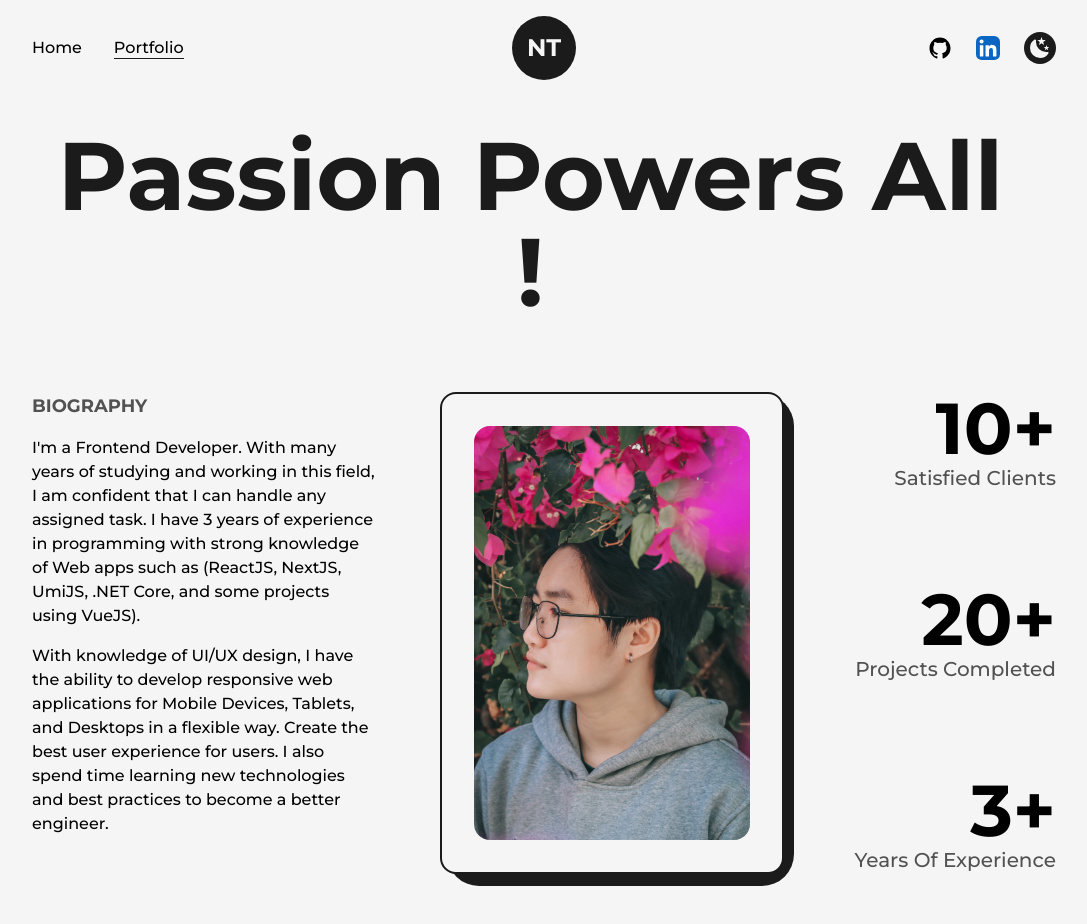
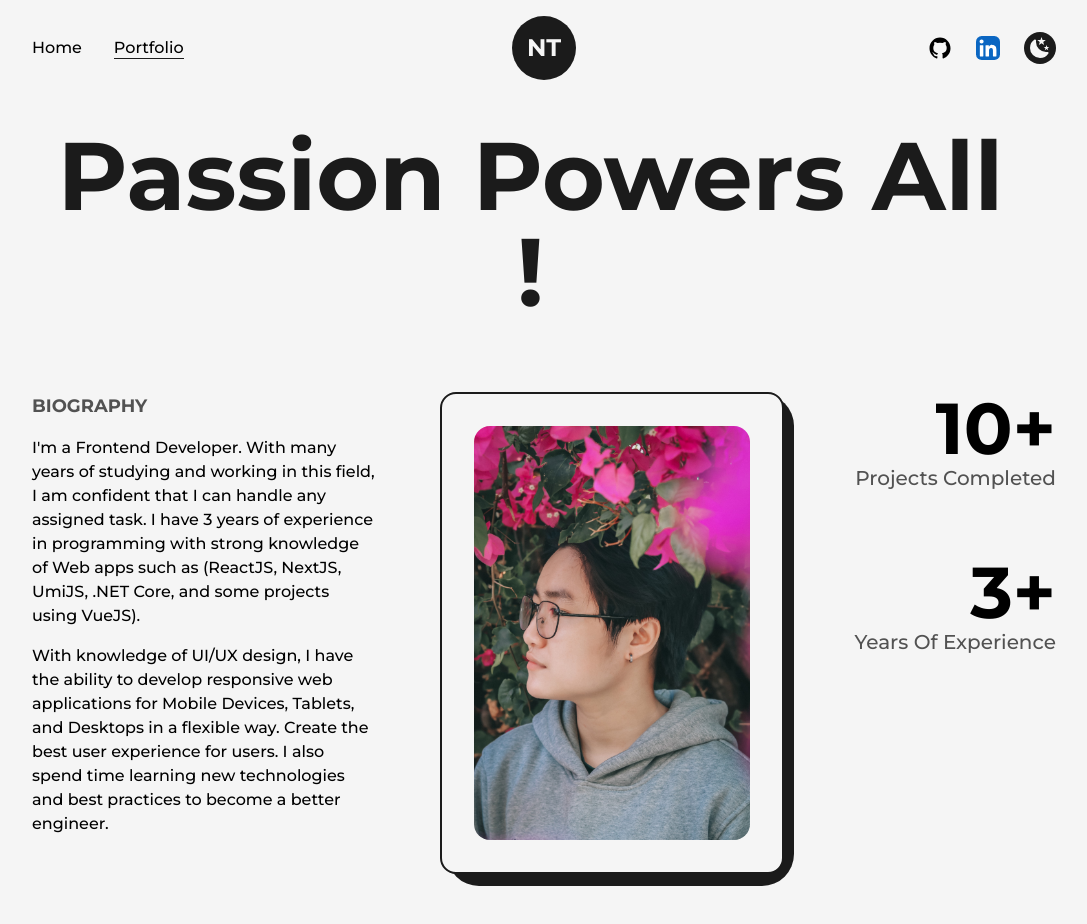
Before and after one commit to charles-thuntn/portfolio-website, a Next.js app: page /portfolio in a window 1280 px wide. Shown: the top 924 px of the page, without its empty margins (96-1183 px from the left). Built offline with nearby package versions, Linux system fonts and the light colour scheme.

Commit message:
impr: add number project and number years experience to constant

```diff
--- a/src/common/utils/constants.js
+++ b/src/common/utils/constants.js
@@ -5,3 +5,5 @@ export const numberphone = "0326217691";
 export const email = "nthu240@gmail.com";
 export const name_resume = "Resume-Thu-Nguyen";
 export const design_by_footer = "Thu Nguyen";
+export const number_project = 10
+export const years_experience = 3
--- a/src/pages/portfolio.js
+++ b/src/pages/portfolio.js
@@ -9,6 +9,7 @@ import AnimatedTransitionPage from '@/common/components/AnimatedTransitionPage'
 import Skills from '@/modules/portfolio/Skills'
 import Exprience from '@/modules/portfolio/Exprience'
 import Education from '@/modules/portfolio/Education'
+import { number_project, years_experience } from '@/common/utils/constants'
 
 const portfolio = () => {
   return (
@@ -55,24 +56,24 @@ const portfolio = () => {
                 "/>
             </div>
 
-            <div className='col-span-2 flex flex-col items-end justify-between xl:col-span-8 xl:flex-row xl:items-center md:order-3'>
-              <div className='flex flex-col items-end justify-center xl:items-center'>
+            <div className='col-span-2 flex flex-col items-end xl:justify-between xl:col-span-8 xl:flex-row xl:items-center md:order-3'>
+              {/* <div className='flex flex-col items-end justify-center xl:items-center'>
                 <span className='inline-block text-7xl font-bold md:text-6xl sm:text-5xl xs:text-4xl'>
                   <AnimatedNumber value={10} />+
                 </span>
                 <h2 className='text-xl font-medium capitalize text-dark/75 dark:text-light/75 xl:text-center md:text-lg sm:text-base'>satisfied clients</h2>
-              </div>
+              </div> */}
 
               <div className='flex flex-col items-end justify-center xl:items-center'>
                 <span className='inline-block text-7xl font-bold md:text-6xl sm:text-5xl xs:text-4xl'>
-                  <AnimatedNumber value={20} />+
+                  <AnimatedNumber value={number_project} />+
                 </span>
                 <h2 className='text-xl font-medium capitalize text-dark/75 dark:text-light/75 xl:text-center md:text-lg sm:text-base'>projects completed</h2>
               </div>
 
-              <div className='flex flex-col items-end justify-center xl:items-center'>
+              <div className='flex flex-col items-end justify-center xl:items-center mt-16 xl:mt-0'>
                 <span className='inline-block text-7xl font-bold md:text-6xl sm:text-5xl xs:text-4xl'>
-                  <AnimatedNumber value={3} />+
+                  <AnimatedNumber value={years_experience} />+
                 </span>
                 <h2 className='text-xl font-medium capitalize text-dark/75 dark:text-light/75 xl:text-center md:text-lg sm:text-base'>years of experience</h2>
               </div>
```
